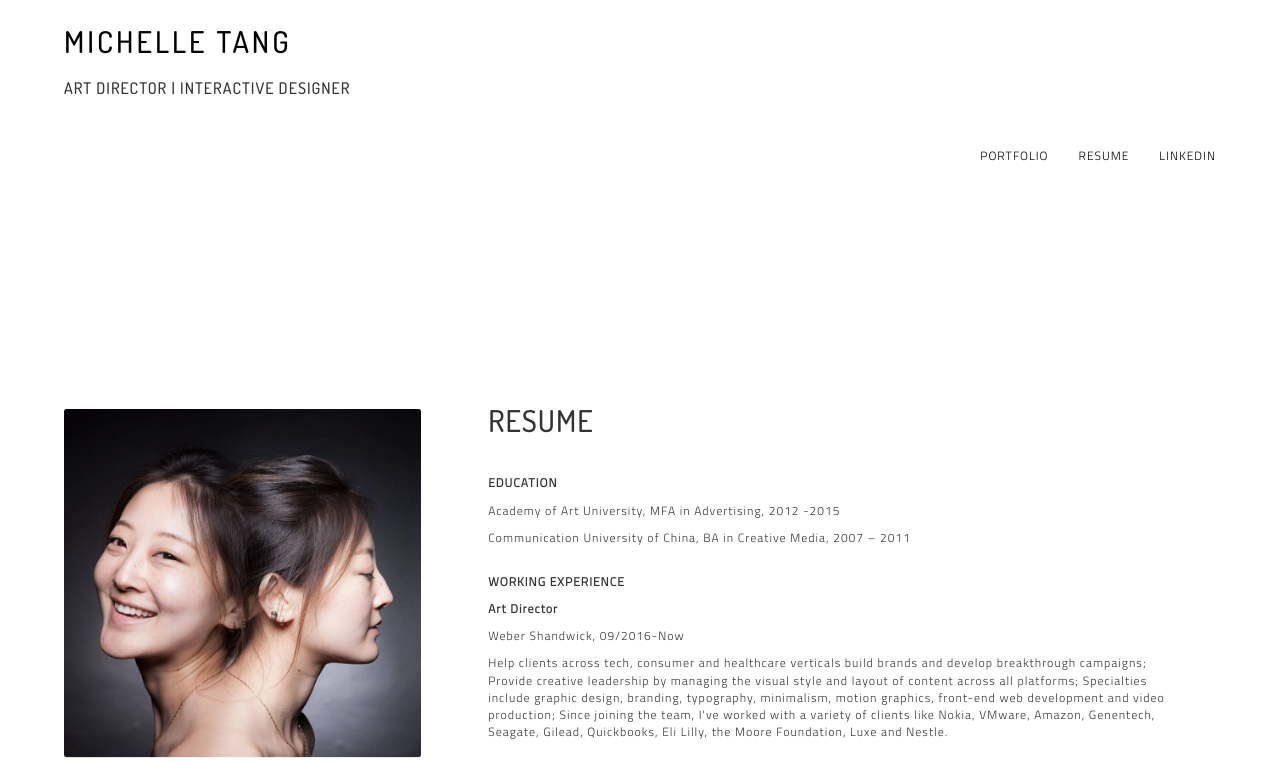
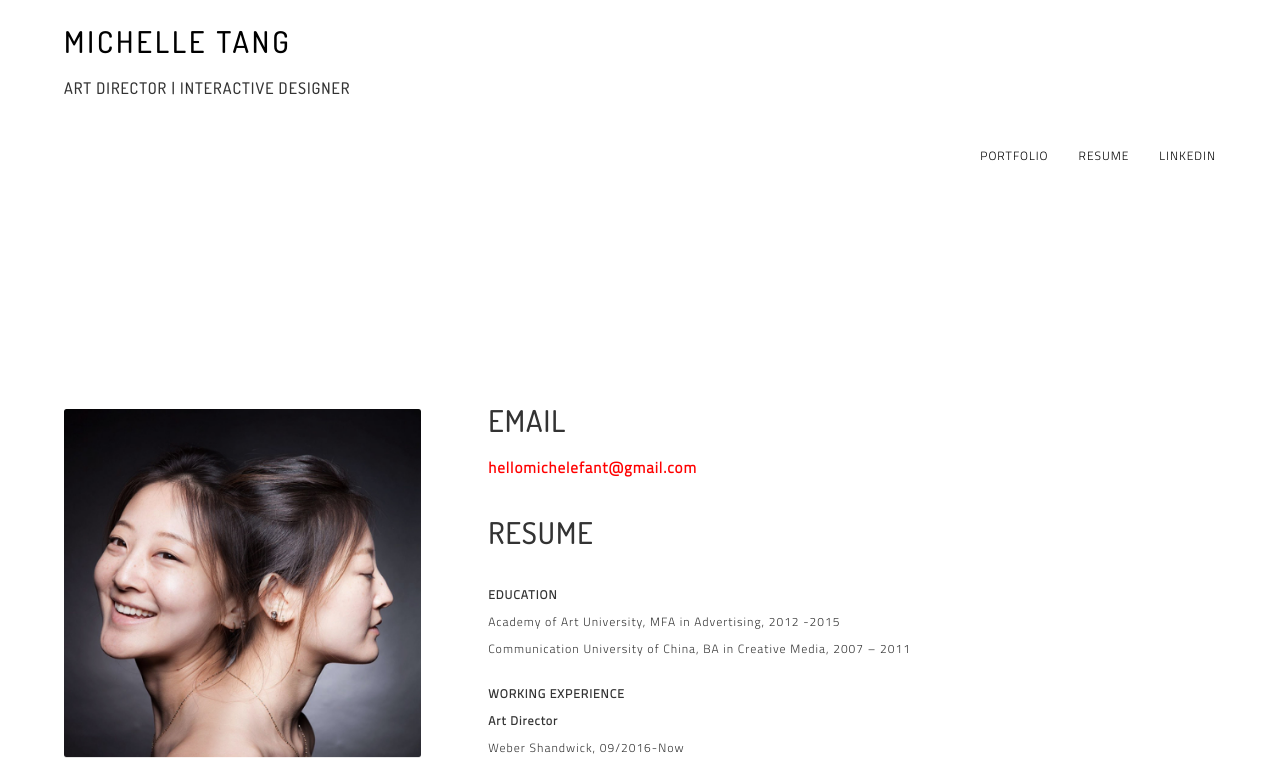
Before and after one commit to michelefant/michelefant.github.io, a plain HTML site: page resume.html in a window 1280 px wide. Shown: the top 763 px of the page. Drawn offline with Linux system fonts and the light colour scheme.

Commit message:
portfolio updated

```diff
--- a/css/main.css
+++ b/css/main.css
@@ -294,7 +294,12 @@ h3 {
 }
 
 .poster img {
-	width: 32%;
+	width: 33%;
+}
+
+#email {
+	color: red;
+	font-size: 15px;
 }
 
 /* Video */
--- a/resume.html
+++ b/resume.html
@@ -41,6 +41,11 @@
 	<section class="wrap content-container">
 		<img class="small" src="images/mtang_headshot.png" id="headshot" alt="mtang_headshot">
 		<div class="large">
+			<h1 class="title">EMAIL</h1>
+			<div class="bodycopy" id="email">
+			<a id="email" href="mailto:webmaster@example.com"><strong>hellomichelefant@gmail.com</strong></a>
+			</div>
+			<br>
 			<h1 class="title">RESUME</h1>
 			<br>
 			<div class="bodycopy">
```
Also changed, not shown: index.html (+6 -5 lines).
